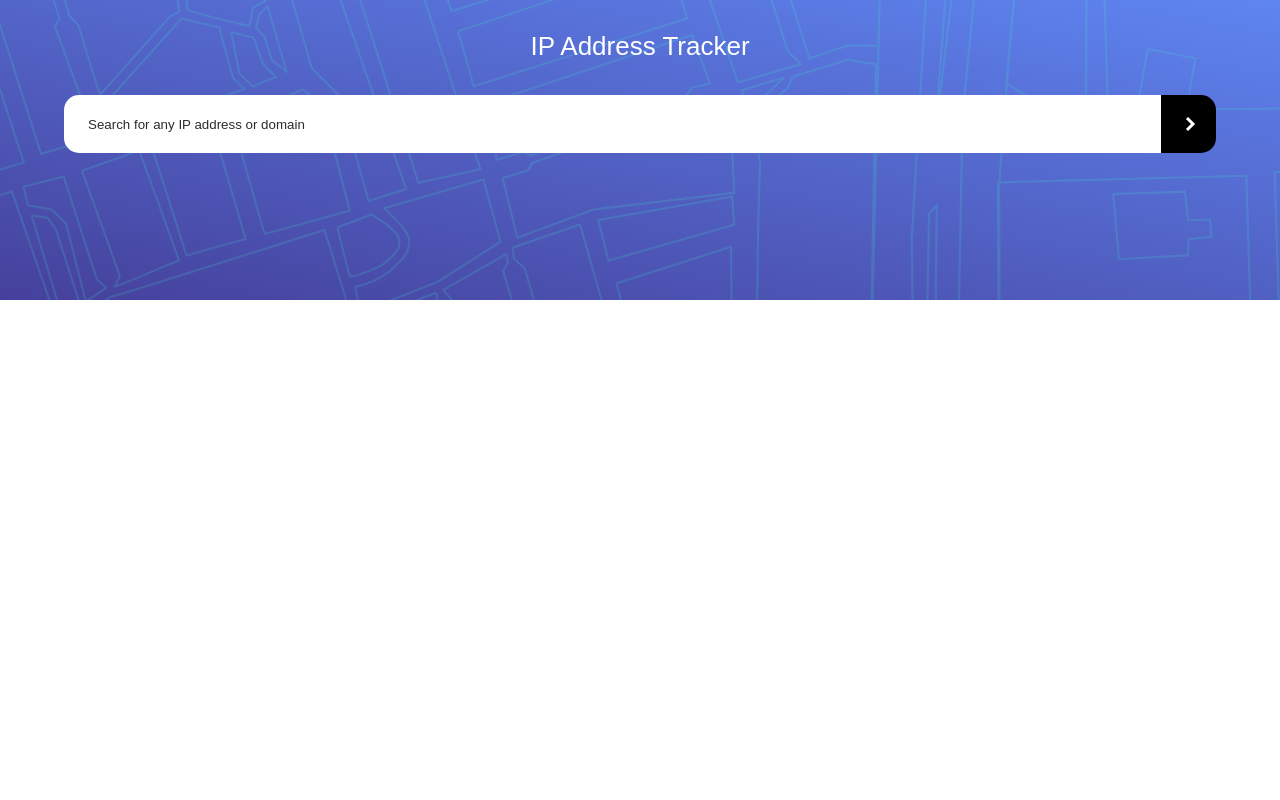
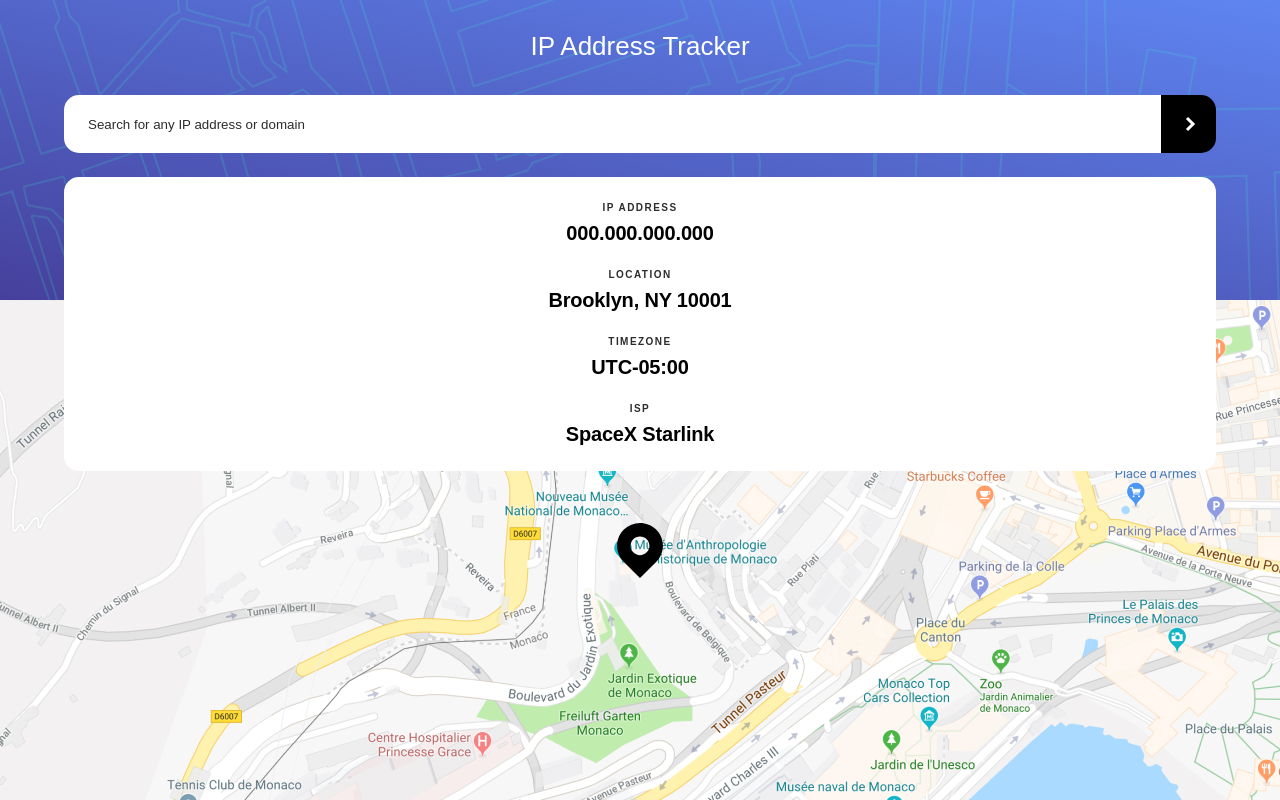
Before and after one commit to SirTLD/IP-Address-Tracker, a React (Create React App) app: page / in a window 1280 px wide. Built offline with nearby package versions, Linux system fonts and the light colour scheme.

Commit message:
update to layout

```diff
--- a/src/Components/BodyContainer/BodyContainerItems.js
+++ b/src/Components/BodyContainer/BodyContainerItems.js
@@ -2,10 +2,14 @@ import styled from 'styled-components';
 
 import ImgBackground from '../../images/BannerTop.svg';
 import IconImg from '../../images/SearchIcon.svg';
+import MapImgIcon from '../../images/MapIcon.svg';
+import MapLocation from '../../images/MapLocation.jpg';
 
 export const Container = styled.div`
   width: 100vw;
   height: 100vh;
+  display: flex;
+  flex-direction: column;
 `;
 
 export const MainContainerTop = styled.div`
@@ -64,9 +68,65 @@ export const SearchIcon = styled.div`
   background-image: url(${IconImg});
 `;
 
+export const DataContainer = styled.div`
+  height: 294px;
+  width: 100%;
+  background-color: #fff;
+  margin-top: 24px;
+  border-radius: 15px;
+  display: flex;
+  justify-content: center;
+  align-items: center;
+  flex-direction: column;
+  position: relative;
+`;
+
+export const DataTitleH2 = styled.h2`
+  font-family: 'Rubik', sans-serif;
+  font-weight: bold;
+  font-size: 10px;
+  color: #2c2c2c;
+  text-align: center;
+  line-height: 11.85px;
+  letter-spacing: 1.46px;
+  text-transform: uppercase;
+`;
+
+export const DataValue = styled.p`
+  font-family: 'Rubik', sans-serif;
+  font-weight: bold;
+  font-size: 20px;
+  color: black;
+  text-align: center;
+  margin-top: 7px;
+  line-height: 24px;
+  letter-spacing: -0.18px;
+`;
+
+export const DataContainerDiv = styled.div`
+  height: 43px;
+  width: 90%;
+  ${'' /* background-color: red; */}
+  border-radius: 15px;
+  margin: 12px 0;
+`;
+
 export const MainContainerBottom = styled.div`
-  height: calc(100vh-280px);
-  width: 100vw;
-  background-color: orange;
-  width: 100vw;
+  height: 100%;
+  width: 100%;
+  background-image: url(${MapLocation});
+  display: flex;
+  justify-content: center;
+  align-items: center;
 `;
+
+export const MainContainerBottomItems = styled.div`
+  height: auto;
+  width: auto;
+`;
+
+export const BottomIcon = styled.div`
+  height: 56px;
+  width: 46px;
+  background-image: url(${MapImgIcon});
+`;
--- a/src/Components/BodyContainer/index.js
+++ b/src/Components/BodyContainer/index.js
@@ -9,8 +9,15 @@ import {
   SearchContainer,
   SearchIcon,
   Container,
+  MainContainerBottomItems,
+  DataContainer,
+  DataValue,
+  DataTitleH2,
+  DataContainerDiv,
+  BottomIcon,
 } from './BodyContainerItems';
 
+// import DataEntry from './Components/DataSection';
 function BodyContainer() {
   return (
     <>
@@ -24,12 +31,33 @@ function BodyContainer() {
               />
               <SearchIcon />
             </SearchContainer>
+            <DataContainer>
+              <DataEntry title={'Ip Address'} data={'000.000.000.000'} />
+              <DataEntry title={'Location'} data={'Brooklyn, NY 10001'} />
+              <DataEntry title={'Timezone'} data={'UTC-05:00'} />
+              <DataEntry title={'Isp'} data={'SpaceX Starlink'} />
+            </DataContainer>
           </MainContainerTopItems>
         </MainContainerTop>
-        <MainContainerBottom></MainContainerBottom>
+        <MainContainerBottom>
+          <MainContainerBottomItems>
+            <BottomIcon></BottomIcon>
+          </MainContainerBottomItems>
+        </MainContainerBottom>
       </Container>
     </>
   );
 }
 
+function DataEntry({ title, data }) {
+  return (
+    <>
+      <DataContainerDiv>
+        <DataTitleH2>{title}</DataTitleH2>
+        <DataValue>{data}</DataValue>
+      </DataContainerDiv>
+    </>
+  );
+}
+
 export default BodyContainer;
--- /dev/null
+++ b/src/Components/DataSection/index.js
@@ -0,0 +1,16 @@
+import React from 'react';
+
+import { DataContainerDiv, DataTitleH2, DataValue } from './DataSectionItems';
+
+function DataEntry() {
+  return (
+    <>
+      <DataContainerDiv>
+        <DataTitleH2></DataTitleH2>
+        <DataValue></DataValue>
+      </DataContainerDiv>
+    </>
+  );
+}
+
+export default DataEntry;
```
Also changed, not shown: src/Components/DataSection/DataSectionItems.js (added, +23 -0 lines), src/Components/InfoSection/InfoSectionItems.js (deleted), src/Components/InfoSection/index.js (deleted), src/Components/Search/SearchItems.js (deleted), src/Components/Search/index.js (deleted), src/Components/Title/TitleItems.js (deleted), src/Components/Title/index.js (deleted), src/images/MapIcon.svg (added), src/images/MapLocation.jpg (added).
